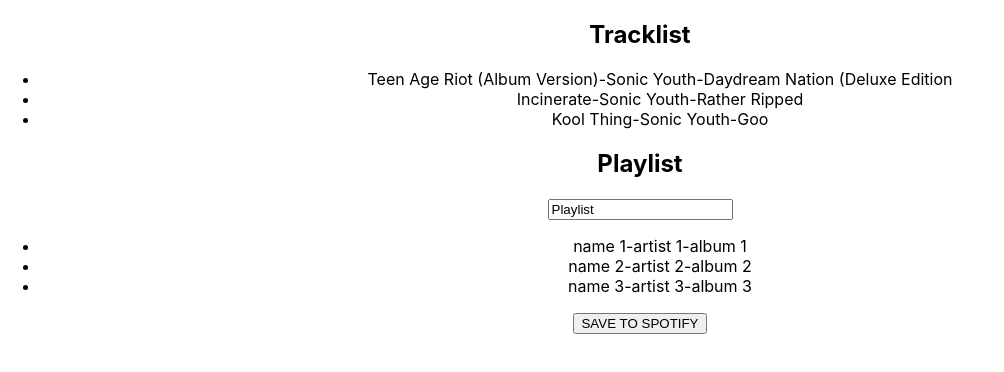
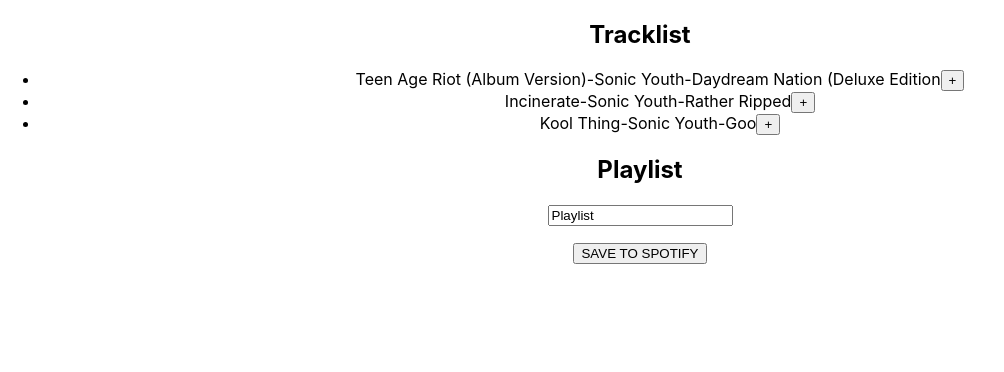
Before and after one commit to iamvldmrbrvkv/jammming, a React (Create React App) app: page / in a window 1280 px wide. Shown: the top 372 px of the page, without its empty margins (0-1004 px from the left). Built offline with nearby package versions, Linux system fonts and the light colour scheme.

Commit message:
implemented adding songs to a custom playlist

```diff
--- a/src/components/App/App.js
+++ b/src/components/App/App.js
@@ -26,31 +26,19 @@
     }
   ]);
   const [playlistName, setPlaylistName] = useState('Playlist');
-  const [playlist, SetPlaylist] = useState([
-    {
-      name: 'name 1',
-      artist: 'artist 1',
-      album: 'album 1',
-      id: '1'
-    },
-    {
-      name: 'name 2',
-      artist: 'artist 2',
-      album: 'album 2',
-      id: '2'
-    },
-    {
-      name: 'name 3',
-      artist: 'artist 3',
-      album: 'album 3',
-      id: '3'
+  const [playlist, SetPlaylist] = useState([]);
+
+  const addToPlaylist = track => {
+    if (playlist.includes(track)) {
+      return;
     }
-  ]);
+    SetPlaylist(prev => [track, ...prev]);
+  }
 
   return (
     <div className={styles.App}>
       <SearchBar />
-      <Tracklist data={data} />
+      <Tracklist data={data} addToPlaylist={addToPlaylist} />
       <Playlist playlistName={playlistName} playlist={playlist} />
     </div>
   );
--- a/src/components/Track/Track.js
+++ b/src/components/Track/Track.js
@@ -1,10 +1,13 @@
 import styles from './Track.module.css';
 
-function Track({ track }) {
+function Track({ track, addToPlaylist }) {
   return (
     <div className={styles.Track}>
       <li>
         {track.name}-{track.artist}-{track.album}
+        <button onClick={() => addToPlaylist(track)}>
+          &#43;
+        </button>
       </li>
     </div>
   )
--- a/src/components/Tracklist/Tracklist.js
+++ b/src/components/Tracklist/Tracklist.js
@@ -1,13 +1,13 @@
 import Track from '../Track/Track';
 import styles from './Tracklist.module.css';
 
-function Tracklist({ data }) {
+function Tracklist({ data, addToPlaylist }) {
   return (
     <div className={styles.Tracklist}>
       <h2>Tracklist</h2>
       <ul>
         {data.map(track => (
-            <Track key={track.id} track={track} />
+            <Track key={track.id} track={track} addToPlaylist={addToPlaylist} />
         ))}
       </ul>
     </div>
```
